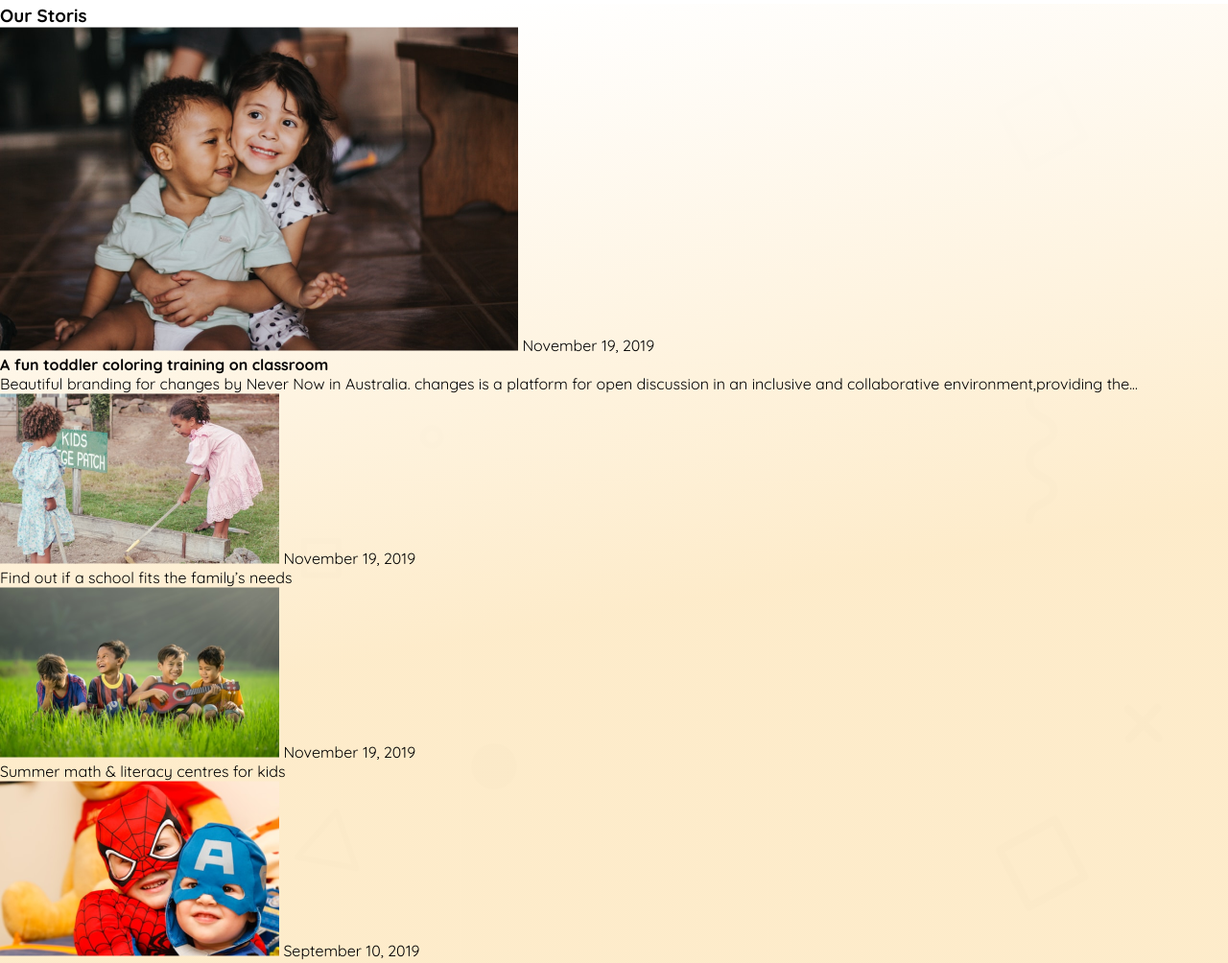
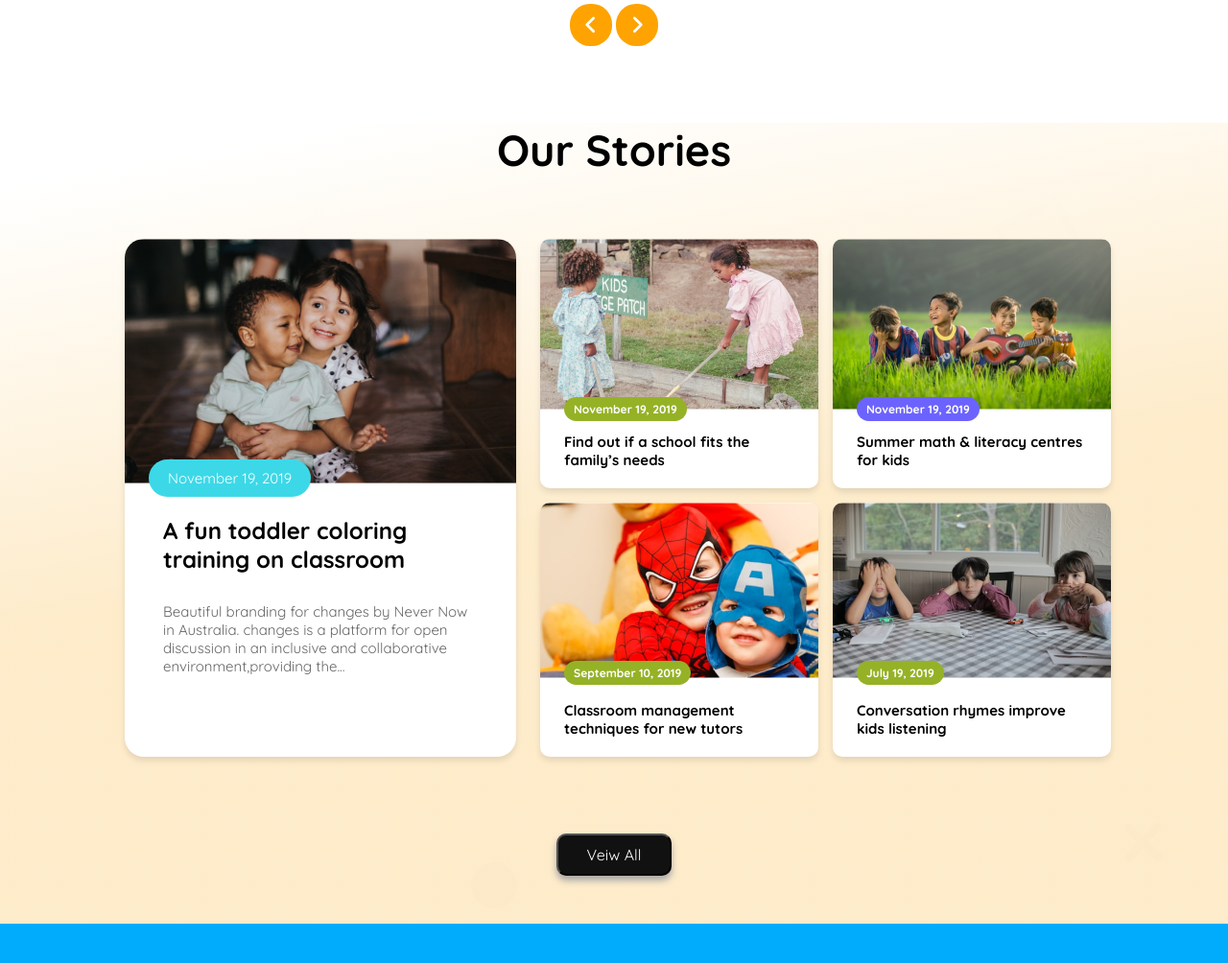
Before and after one commit to ryanarifk/kids-school, a plain HTML site: page index.html in a window 1280 px wide. Shown: the part 1178-2182 px from the top of the page at 96% size. Drawn offline with Linux system fonts and the light colour scheme.

Commit message:
full website added

```diff
--- a/index.html
+++ b/index.html
@@ -69,46 +69,50 @@
             </div>
         </div>
         <div class="slide-btn">
-            <a href=""><i class="fa-solid fa-circle-chevron-right"></i></a>
-            <a href=""><i class="fa fa-solid fa-circle-chevron-left"></i></a>
+            <a href=""><i class="fa-solid fa-angle-left"></i></a>
+            <a href=""><i class="fa fa-solid fa-angle-right"></i></a>
         </div>
       </section>
       <!-- Storis Area  -->
-       <section class="storis imges">
-            <div>
-                <h3>Our Storis</h3>
+       <section>
+        <div class="storis">
+            <div class="storis-title">
+                <h3>Our Stories</h3>
             </div>
-            <div>
-                <div>
+            <div class="storis-content">
+                <div class="left-content">
                     <img src="assets/story-1.png" alt="">
-                    <span>November 19, 2019</span>
+                    <span class="left-content-date">November 19, 2019</span>
                     <h4>A fun toddler coloring training on classroom</h4>
                     <p>Beautiful branding for changes by Never Now in Australia. changes is a platform for open discussion in an inclusive and collaborative environment,providing the...</p>
                 </div>
-                <div>
-                    <div>
+                <div class="right-content">
+                    <div class="right-container">
                         <img src="assets/story-2.png" alt="">
-                        <span>November 19, 2019</span>
+                        <span class="span-one">November 19, 2019</span>
                         <p>Find out if a school fits the family’s needs</p>
                     </div>
-                    <div>
+                    <div class="right-container">
                         <img src="assets/story-3.png" alt="">
-                        <span>November 19, 2019</span>
+                        <span class="span-two">November 19, 2019</span>
                         <p>Summer math & literacy centres for kids</p>
                     </div>
-                    <div>
+                    <div class="right-container">
                         <img src="assets/story-4.png" alt="">
-                        <span>September 10, 2019</span>
+                        <span class="span-three">September 10, 2019</span>
                         <p>Classroom management techniques for new tutors</p>
                     </div>
-                    <div>
+                    <div class="right-container">
                         <img src="assets/story-5.png" alt="">
-                        <span>July 19, 2019</span>
+                        <span class="span-four">July 19, 2019</span>
                         <p>Conversation rhymes improve kids listening</p>
                     </div>
                 </div>
             </div>
-            <button class="hero-title-btn">Veiw All</button>
+            <div class="btn">
+                <button class="btn-center">Veiw All</button>
+            </div>
+        </div>
        </section>
        <footer>
             <div class="footer-area">
--- a/styels/style.css
+++ b/styels/style.css
@@ -171,17 +171,125 @@ body{
     text-decoration: none;
     cursor: pointer;
 }
-.silde-btn {
-    margin: 0 auto;
+.slide-btn{
+    text-align: center;
+    margin: 50px 0;
+}
+.slide-btn a i{
+    background-color: #FEA301;
+    padding: 11px 15px;
+    color: #FFFFFF;
+    border-radius: 21px;
+    font-size: 22px;
 }
 /* Storis Styels  */
 .storis{
     width: 100%;
-    height: auto;
+    height: 100hv;
     background-image: linear-gradient(170deg, #FFFFFF 6%,#fde8c1d8 50%), url("/assets/bg.png");
 }
-
-
+.storis-title h3{
+    text-align: center;
+    font-weight: bold;
+    font-size: 45px;
+    margin-bottom: 35px;
+}
+.storis-content{
+    display: flex;
+    max-width: 1160px;
+    margin: 0 auto;
+    padding: 30px 70px;
+}
+.left-content{
+    width: 40%;
+    background-color: #FFFFFF;
+    height: 540px;
+    border-radius: 20px;
+    margin-right: 25px;
+    box-shadow: 0 4px 6px rgba(0, 0, 0, 0.1);
+    position: relative
+}
+.left-content img{
+    border-radius:20px 20px 0 0;
+    width: 100%;
+}
+.left-content h4{
+    font-size: 24px;
+    margin: 20px 0;
+    font-weight: bold;
+    color: #000000;
+    padding: 10px 40px 0 40px;
+}
+.left-content p{
+    color: #666666;
+    font-size: 15px;
+    padding: 10px 40px 0 40px;
+}
+.left-content-date{
+    background-color: #3CD8E8;
+    padding: 10px 20px;
+    border-radius: 20px;
+    top: 230px;
+    left: 25px;
+    position: absolute;
+    color: #FFFFFF;
+    font-size: 15px;
+}
+.btn-center{
+    margin:50px 0;
+    background-color: #111111;
+    padding: 10px 30px;
+    border-radius: 10px;
+    color: #FFFFFF;
+    font-size: 16px;
+    cursor: pointer;
+    box-shadow: 0 5px 7px #a9a7a7;
+}
+.btn{
+    text-align: center;
+}
+.right-content{
+    width: 45%;
+    display: grid;
+    grid-template-columns: 1fr 1fr;
+    gap: 15px;
+}
+.right-container{
+    width: 290px;
+    background: #fff;
+    border-radius: 10px;
+    overflow: hidden;
+    box-shadow: 0 4px 6px rgba(0, 0, 0, 0.1);
+    position: relative;
+}
+.span-one,.span-three,.span-four{
+    position: absolute;
+    top: 165px;
+    left: 25px;
+    background: #95B226; /* পছন্দের ব্যাকগ্রাউন্ড রঙ */
+    color: #fff;
+    font-size: 12px;
+    padding: 5px 10px;
+    border-radius: 15px; /* গোলাকার ডিজাইনের জন্য */
+    font-weight: bold;
+}
+.span-two{
+    position: absolute;
+    top: 165px;
+    left: 25px;
+    background: #6C63FF; /* পছন্দের ব্যাকগ্রাউন্ড রঙ */
+    color: #fff;
+    font-size: 12px;
+    padding: 5px 10px;
+    border-radius: 15px; /* গোলাকার ডিজাইনের জন্য */
+    font-weight: bold;
+}
+.right-container p{
+    color: #000000;
+    font-size: 15px;
+    font-weight: bold;
+    padding: 20px 25px;
+}
 /* Footer styles  */
 footer{
     background-color: #01ACFD;
@@ -241,6 +349,10 @@ footer{
    margin-bottom: 30px;
    padding-top: 35px;
 }
-.footer-logo img{
+.footer-icon img{
   margin-right: 5px;
+  width: 80px;
+  background-color: #FFFFFF;
+  padding: 5px;
+  border-radius: 10px;
 }
```
